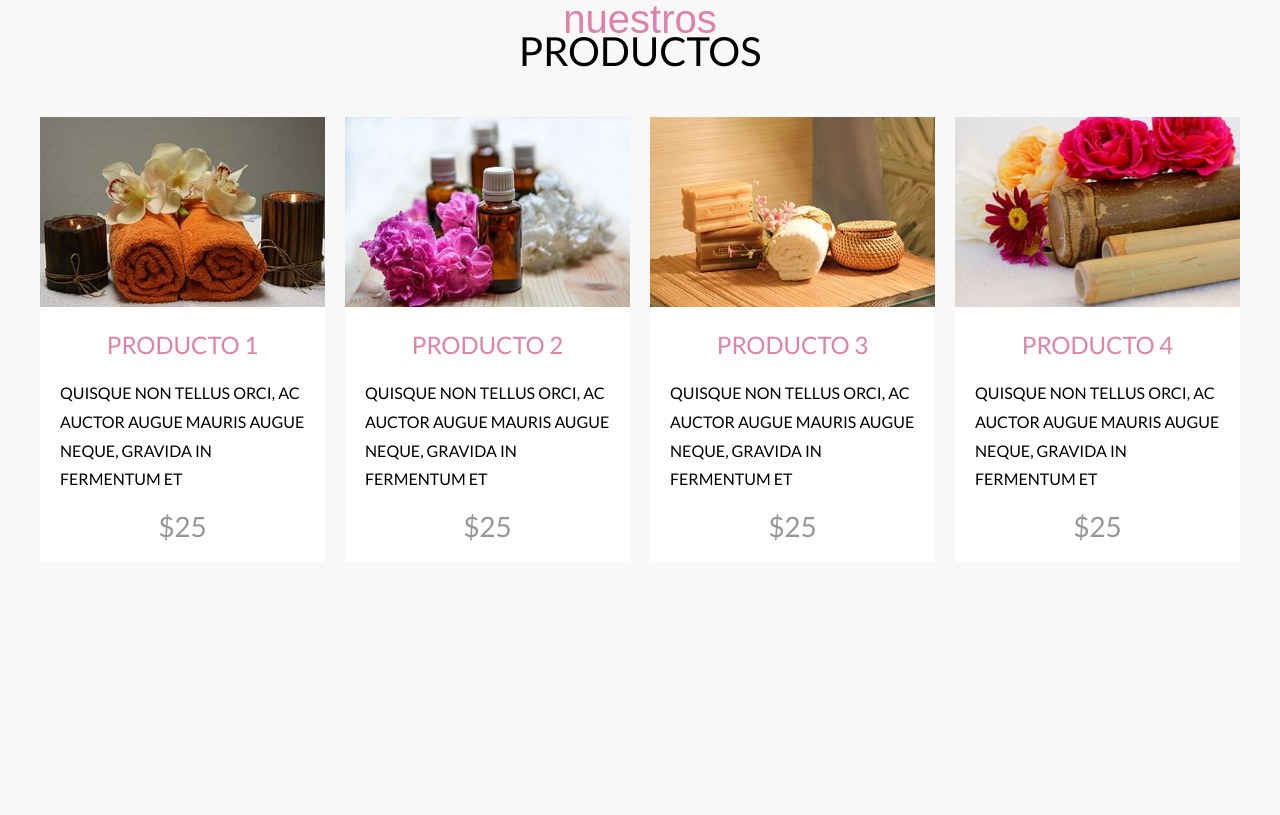
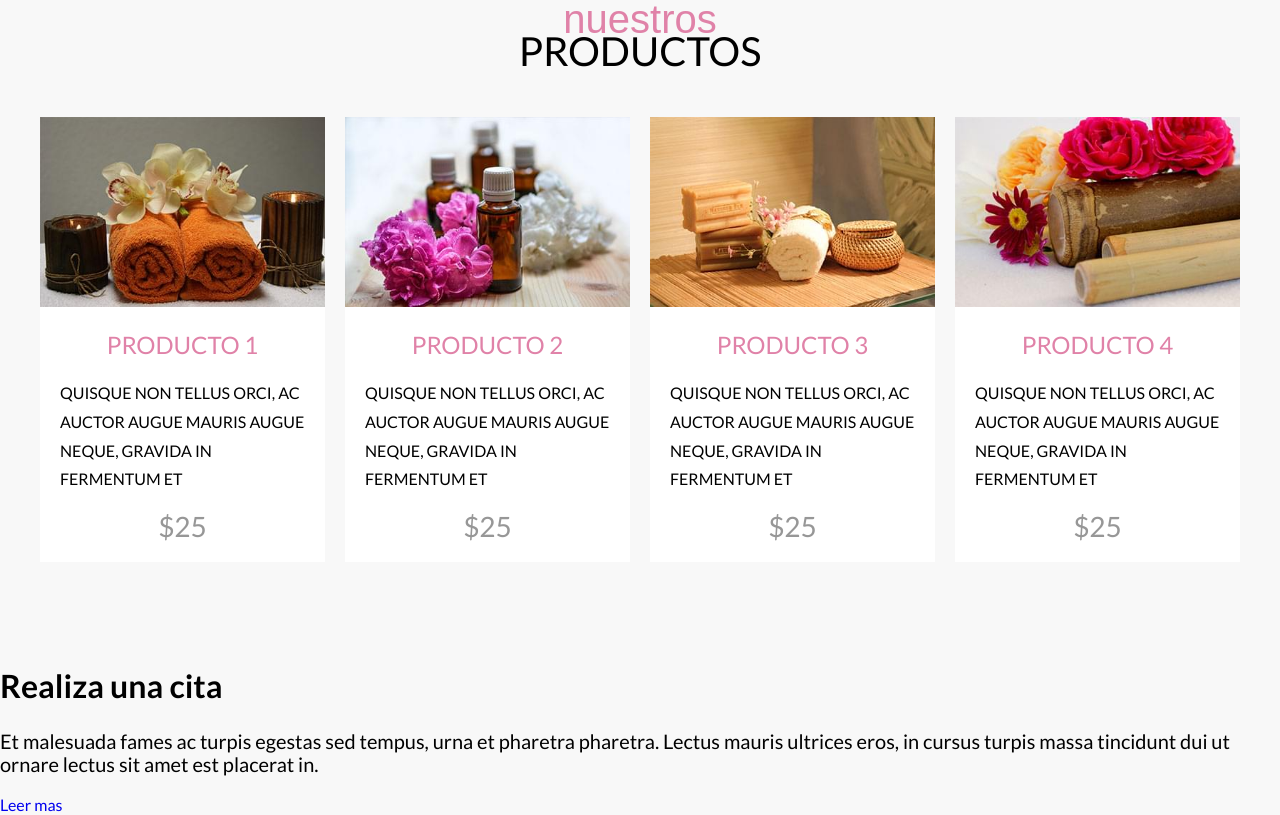
Before and after one commit to xandro2021/CarolinaSpa01, a website: page index.html in a window 1280 px wide. Shown: the part 2828-3643 px from the top of the page. Before the commit the page ends 3470 px from the top, so only its background shows below. Drawn offline with Linux system fonts and the light colour scheme; a web font is replaced by a local one.

Commit message:
create html for the section regarding appointments

```diff
--- a/index.html
+++ b/index.html
@@ -234,6 +234,14 @@
         </div>
     </main>
 
+    <section class="cita">
+        <h2 class="cita__heading">Realiza una cita</h2>
+        <p class="cita__texto">
+            Et malesuada fames ac turpis egestas sed tempus, urna et pharetra pharetra. Lectus mauris ultrices eros, in cursus turpis massa tincidunt dui ut ornare lectus sit amet est placerat in.
+        </p>
+        <a class="cita__enlace" href="#">Leer mas</a>
+    </section>
+
 </body>
 
 </html>
```
